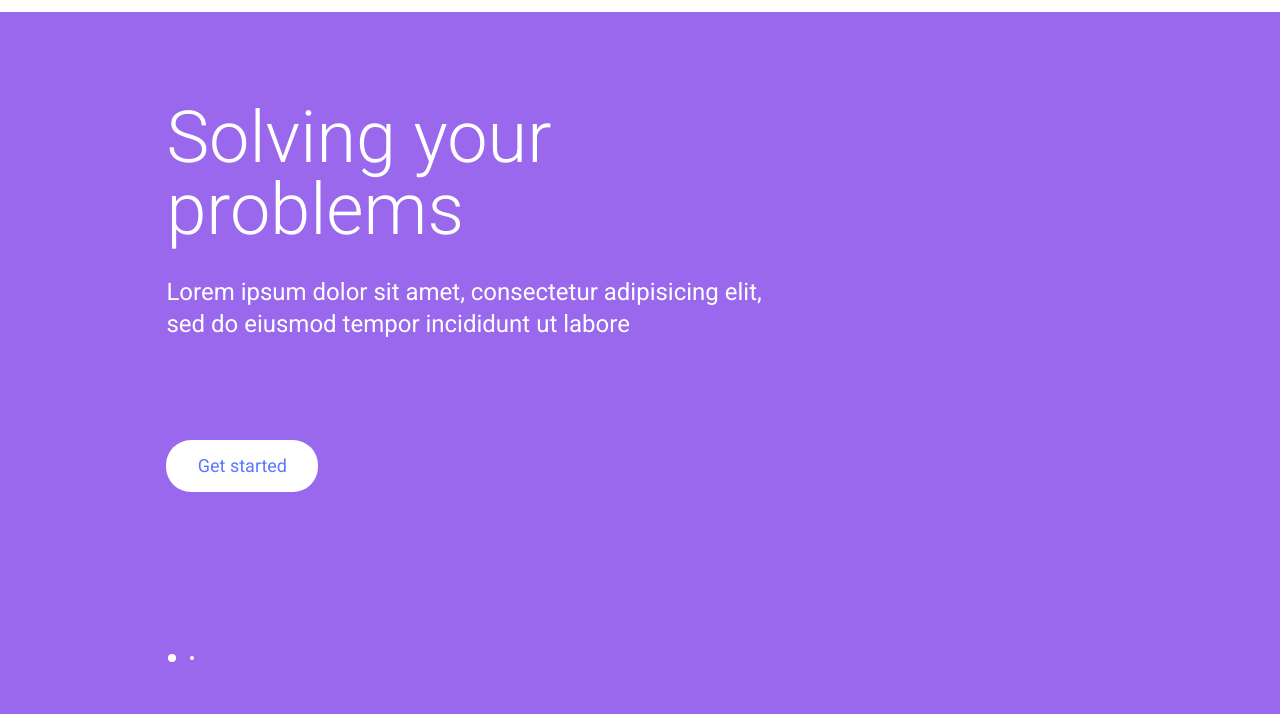
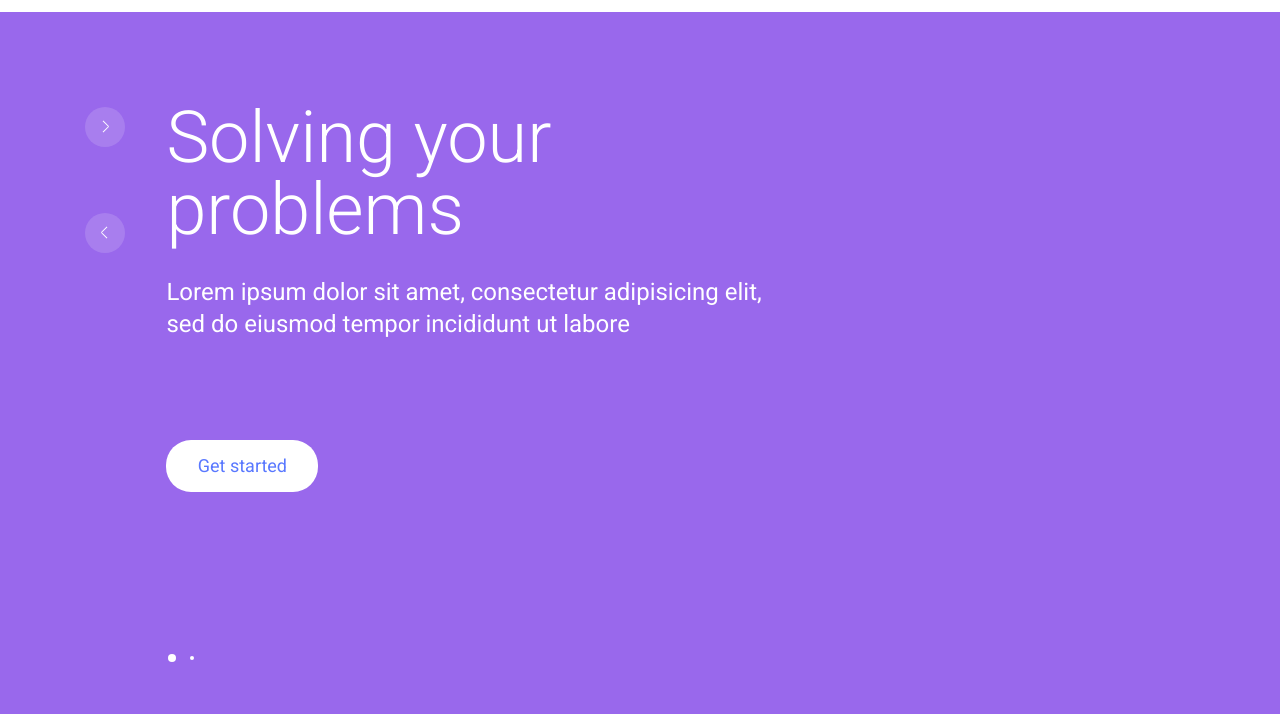
Before and after one commit to ohioensis/test-test, a website: page index.html in a window 1280 px wide. Shown: the part 86-800 px from the top of the page. Drawn offline with Linux system fonts and the light colour scheme.

Commit message:
Slider CSS done

```diff
--- a/index.html
+++ b/index.html
@@ -56,18 +56,18 @@
 			</div>
 		</div>
 	</header>
-	<main>
+	<main class="page-content">
+		<input type="radio" name="slider-input" id="slider-input-1" checked>
+		<input type="radio" name="slider-input" id="slider-input-2">
 		<div class="slider">
-			<input type="radio" name="slider-input" id="slider-input-1">
-			<input type="radio" name="slider-input" id="slider-input-2">
-			<section class="slide">
+			<section class="slide" id="slide1">
 				<div class="content-wrapper slide__wrapper">
 					<h2 class="slide__title">Solving your problems</h2>
 					<p class="slide__paragraph">Lorem ipsum dolor sit amet, consectetur adipisicing elit, sed do eiusmod tempor incididunt ut labore</p>
 					<a href="#" class="btn btn--slide">Get started</a>
 				</div>
 			</section>
-			<section class="slide slide--hidden">
+			<section class="slide" id="slide2">
 				<div class="content-wrapper slide__wrapper">
 					<h2 class="slide__title">Pimp your ride</h2>
 					<p class="slide__paragraph">Lorem ipsum dolor sit amet, consectetur adipisicing elit, sed do eiusmod tempor incididunt ut labore</p>
--- /dev/null
+++ b/less/blocks/page-content.less
@@ -0,0 +1,3 @@
+.page-content input {
+	display: none;
+}
--- a/less/blocks/slide.less
+++ b/less/blocks/slide.less
@@ -50,15 +50,11 @@
 
 	@media (min-width: 1024px) {
 		.slide {
+			display: none;
 			padding-top: 95px;
 			padding-bottom: 250px;
 		}
 	}
-
-
-.slide--hidden {
-	display: none;
-}
 
 
 .slide__title {
--- a/less/blocks/slider.less
+++ b/less/blocks/slider.less
@@ -1,9 +1,6 @@
 .slider {
 	margin-top: 93px;
-
-	input {
-		display: none;
-		}
+	position: relative;
 }
 
 	@media (min-width: 1024px) {
@@ -11,3 +8,67 @@
 			min-height: 747px;
 		}
 	}
+
+@media (min-width: 1024px) {
+	.slider__toggle {
+		position: absolute;
+		top: 100px;
+		left: 6.623%;
+		z-index: 30;
+		width: 40px;
+		height: 40px;
+		content: "";
+		background-color: rgba(255, 255, 255, 0.15);
+		border-radius: 50%;
+		cursor: pointer;
+	}
+
+	.slider__toggle:hover {
+		background-color: rgba(255, 255, 255, 0.4);
+	}
+
+	.slider__toggle:first-child {
+		top: 206px;
+	}
+
+	.slider__toggle::before,
+	.slider__toggle::after {
+		position: absolute;
+		top: 19px;
+		width: 8px;
+		height: 1px;
+		content: "";
+		background-color: #ffffff;
+	}
+
+	.slider__toggle:first-child::before,
+	.slider__toggle:first-child::after {
+		left: 18px;
+	}
+
+	.slider__toggle:last-child::before,
+	.slider__toggle:last-child::after {
+		left: 14px;
+	}
+
+	.slider__toggle:first-child::before {
+		transform: rotate(-45deg) translateY(-4px);
+	}
+
+	.slider__toggle:first-child::after {
+		transform: rotate(45deg) translateY(4px);
+	}
+
+	.slider__toggle:last-child::before {
+		transform: rotate(135deg) translateY(-4px);
+	}
+
+	.slider__toggle:last-child::after {
+		transform: rotate(-135deg) translateY(4px);
+	}
+
+	#slider-input-1:checked ~ .slider #slide1,
+	#slider-input-2:checked ~ .slider #slide2 {
+		display: block;
+	}
+}
--- a/less/style.less
+++ b/less/style.less
@@ -2,6 +2,8 @@
 @import "variables.less";
 
 @import "blocks/page-header.less";
+
+@import "blocks/page-content.less";
 
 @import "blocks/visually-hidden.less";
 
```
Also changed, not shown: css/style.css.
